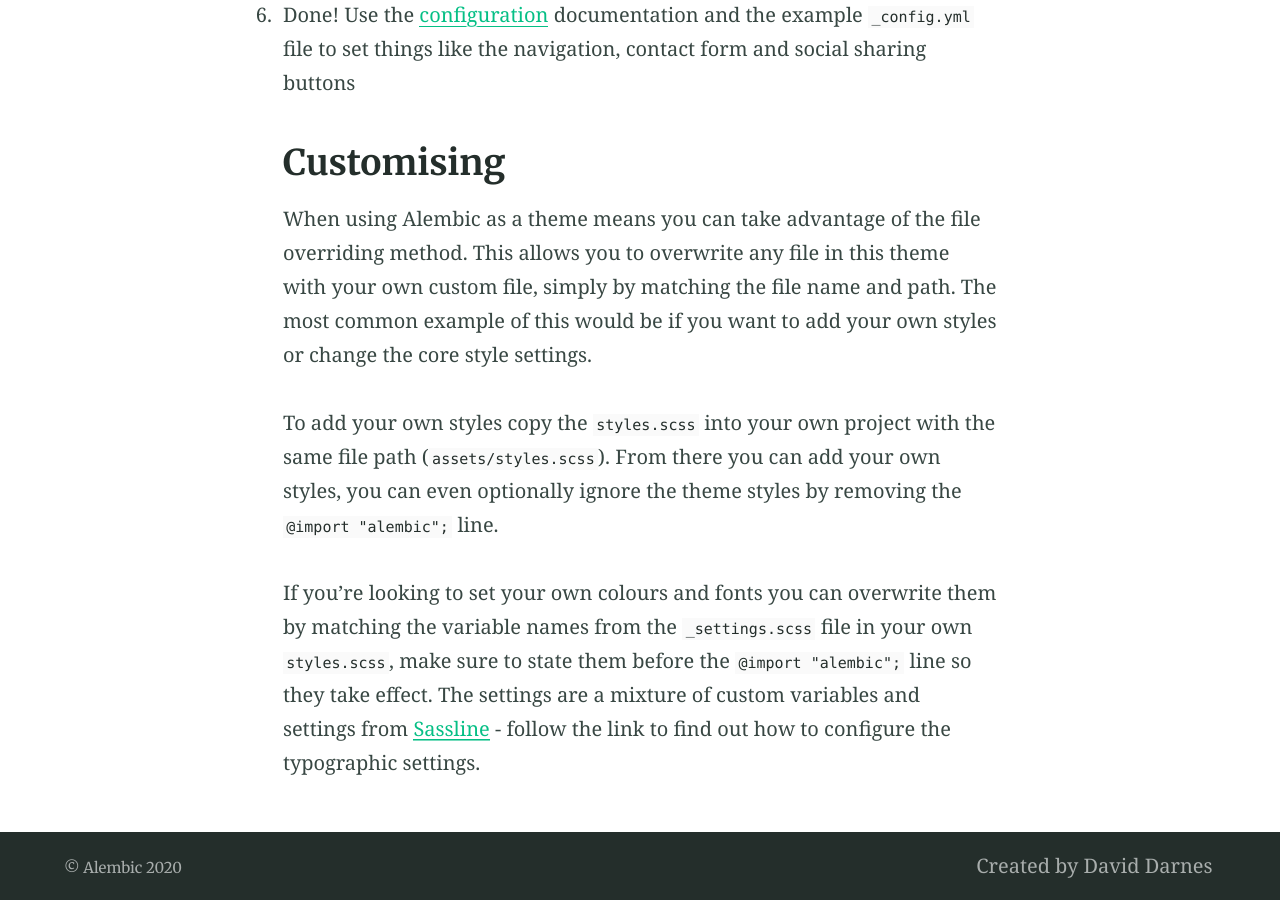
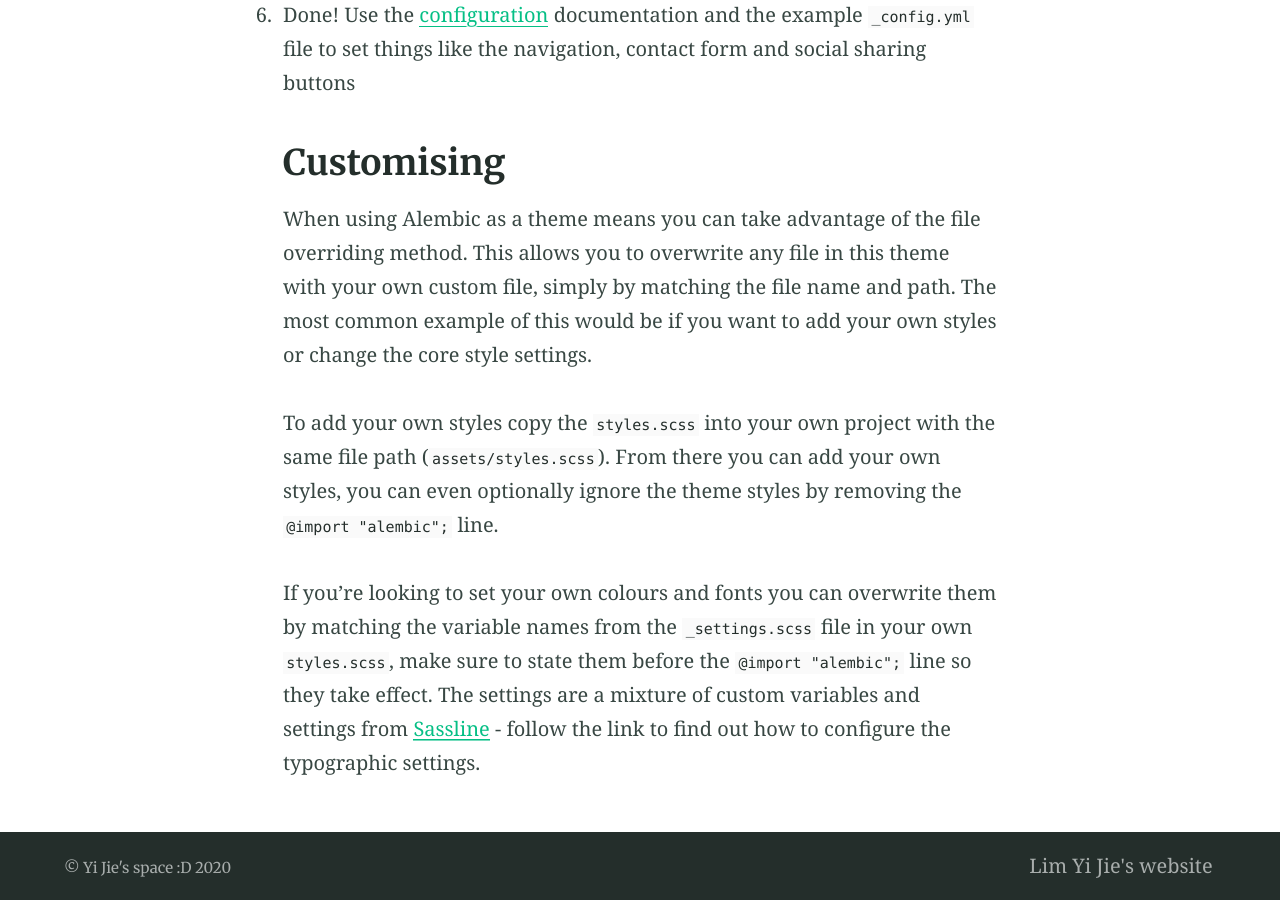
Before and after one commit to dogerinoo/dogerinoo.github.io, a Jekyll site: the page built from index.md, in a window 1280 px wide and 900 px high, scrolled down 4807 px. Built offline with Jekyll 4.4.1, drawn with Linux system fonts in a browser that asks for light colours.

Commit message:
Update _config.yml

```diff
--- a/_config.yml
+++ b/_config.yml
@@ -40,15 +40,13 @@
 paginate_path: blog/page:num # jekyll-paginate > blog page
 jekyll-mentions: https://twitter.com # jekyll-mentions > service used when @replying
 twitter:
-  username: DavidDarnes # jekyll-seo-tag > Owners twitter username
-author: DavidDarnes # jekyll-seo-tag > default author
+  username: Dogerinoo # jekyll-seo-tag > Owners twitter username
+author: Dogerinoo # jekyll-seo-tag > default author
 social: # jekyll-seo-tag > social overrides
-  name: David Darnes # jekyll-seo-tag > real name
+  name: Lim Yi Jie # jekyll-seo-tag > real name
   links:  # jekyll-seo-tag > social aliases (sameAs)
-    - https://twitter.com/DavidDarnes
-    - https://www.facebook.com/daviddarnes
-    - https://www.linkedin.com/in/daviddarnes
-    - https://github.com/daviddarnes
+    - https://www.linkedin.cn/in/lim-yi-jie-983192186/
+    - https://github.com/dogerinoo
 # markdown: CommonMark # Markdown parse settings, CommonMark performs slightly better an others in build time
 # commonmark:
   # options: ["SMART", "FOOTNOTES"]
@@ -59,7 +57,7 @@
   style: compressed # Style compression
 permalink: pretty  # Permalink style (/YYYY/MM/DD/page-name/)
 excerpt_separator: <!-- more --> # Marks end of excerpt in posts
-timezone: Europe/London # Timezone for blog posts and alike
+timezone: Singapore # Timezone for blog posts and alike
 
 # 5. Collections
 collections:
@@ -82,13 +80,13 @@
 # 7. Site settings
 encoding: utf-8 # Make sure the encoding is right
 lang: en-GB # Set the site language
-title: "Alembic" # Site name or title, also used in jekyll-seo-tag
+title: "Yi Jie's space :D" # Site name or title, also used in jekyll-seo-tag
 logo: "/assets/logos/logo.svg" # Site logo, also used in jekyll-seo-tag
-description: "Alembic is a starting point for Jekyll projects. Rather than starting from scratch, this boilerplate is designed to get the ball rolling immediately" # Site description and default description, also used in jekyll-seo-tag
+description: "Site theme: Alembic " # Site description and default description, also used in jekyll-seo-tag
 url: "https://alembic.darn.es" # Site url, also used in jekyll-seo-tag
 baseurl: ""
 repo: "https://github.com/dogerinoo/dogerinoo.github.io"
-email: "me@daviddarnes.com"
+email: "yijieew@gmail.com"
 # disqus: "alembic-1" # Blog post comments, uncomment the option and set the site ID from your Disqus account
 # google_analytics: ''
 # google_analytics_anonymize_ip: ''
@@ -122,14 +120,14 @@
   url: https://github.com/daviddarnes/alembic
 
 navigation_footer:
-- title: Created by David Darnes
-  url: https://darn.es
+- title: Lim Yi Jie's website
+  url: dogerinoo.github.io
 
 social_links: # Appears in sidebar. Set the urls then uncomment and comment out as desired
   Twitter: https://twitter.com/DavidDarnes
-  LinkedIn: https://www.linkedin.com/in/daviddarnes
-  GitHub: https://github.com/daviddarnes
-  link: https://darn.es
+  LinkedIn: https://www.linkedin.cn/in/lim-yi-jie-983192186/
+  GitHub: https://github.com/dogerinoo
+  link: https://https://dogerinoo.github.io/
   RSS: /feed.xml
 
 sharing_links: # Appear at the bottom of single blog posts, add as desired. The value can be 'true' or the desired button colour
```
